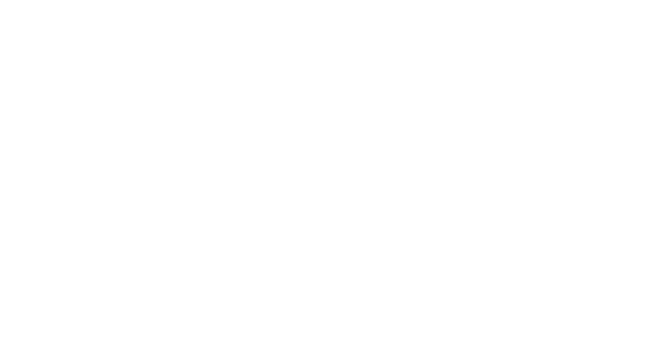
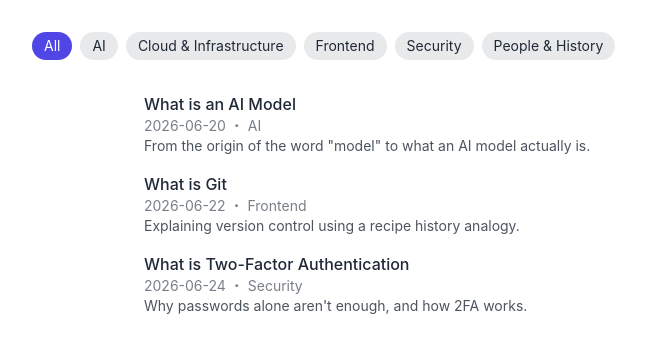
Before and after one commit to kkoisland/cast-pub, a React (Vite) app: page /articles in a window 1280 px wide. Before the commit this address had no page. Shown: the top 352 px of the page, without its empty margins (160-806 px from the left). Built offline with nearby package versions, Linux system fonts and the light colour scheme.

Commit message:
feat: add article list page with category filtering

```diff
--- a/src/App.tsx
+++ b/src/App.tsx
@@ -2,6 +2,7 @@
 import { Route, Routes } from "react-router-dom";
 import ja from "./i18n/ja";
 import en from "./i18n/en";
+import ArticleList from "./pages/ArticleList";
 
 const locale = navigator.language.startsWith("ja") ? "ja" : "en";
 const messages = locale === "ja" ? ja : en;
@@ -12,6 +13,7 @@
 			<Routes>
 				<Route path="/" element={<div>Home</div>} />
 				<Route path="/about" element={<div>About</div>} />
+				<Route path="/articles" element={<ArticleList />} />
 			</Routes>
 		</IntlProvider>
 	);
--- /dev/null
+++ b/src/categories.ts
@@ -0,0 +1,15 @@
+import type { Locale } from "./types";
+
+export const categories: { slug: string; label: Record<Locale, string> }[] = [
+	{ slug: "ai", label: { ja: "AI", en: "AI" } },
+	{
+		slug: "cloud-infra",
+		label: { ja: "クラウド・インフラ", en: "Cloud & Infrastructure" },
+	},
+	{ slug: "frontend", label: { ja: "フロントエンド技術", en: "Frontend" } },
+	{ slug: "security", label: { ja: "セキュリティ", en: "Security" } },
+	{
+		slug: "people-history",
+		label: { ja: "人物・歴史", en: "People & History" },
+	},
+];
--- a/src/i18n/en.ts
+++ b/src/i18n/en.ts
@@ -1,6 +1,8 @@
 const messages = {
 	"nav.home": "Home",
 	"nav.about": "About",
+	"article.all": "All",
+	"article.empty": "No articles in this category yet",
 };
 
 export default messages;
--- a/src/i18n/ja.ts
+++ b/src/i18n/ja.ts
@@ -1,6 +1,8 @@
 const messages = {
 	"nav.home": "ホーム",
 	"nav.about": "このブログについて",
+	"article.all": "すべて",
+	"article.empty": "このカテゴリの記事はまだありません",
 };
 
 export default messages;
--- /dev/null
+++ b/src/mockArticles.ts
@@ -0,0 +1,58 @@
+import type { Article } from "./types";
+
+export const mockArticles: Article[] = [
+	{
+		id: "1",
+		category: "ai",
+		publishedAt: "2026-06-20",
+		translations: {
+			ja: {
+				title: "AIモデルとは",
+				excerpt:
+					"「モデル」という言葉の由来から、AIモデルの正体までを解説します。",
+				body: "...",
+			},
+			en: {
+				title: "What is an AI Model",
+				excerpt:
+					'From the origin of the word "model" to what an AI model actually is.',
+				body: "...",
+			},
+		},
+	},
+	{
+		id: "2",
+		category: "frontend",
+		publishedAt: "2026-06-22",
+		translations: {
+			ja: {
+				title: "Gitとは何か",
+				excerpt:
+					"バージョン管理の仕組みを、料理のレシピ履歴に例えて説明します。",
+				body: "...",
+			},
+			en: {
+				title: "What is Git",
+				excerpt: "Explaining version control using a recipe history analogy.",
+				body: "...",
+			},
+		},
+	},
+	{
+		id: "3",
+		category: "security",
+		publishedAt: "2026-06-24",
+		translations: {
+			ja: {
+				title: "二段階認証とは",
+				excerpt: "パスワードだけでは足りない理由と、二段階認証の仕組み。",
+				body: "...",
+			},
+			en: {
+				title: "What is Two-Factor Authentication",
+				excerpt: "Why passwords alone aren't enough, and how 2FA works.",
+				body: "...",
+			},
+		},
+	},
+];
--- /dev/null
+++ b/src/pages/ArticleList.tsx
@@ -0,0 +1,88 @@
+import { useIntl } from "react-intl";
+import { Link, useSearchParams } from "react-router-dom";
+import { categories } from "../categories";
+import { mockArticles } from "../mockArticles";
+import type { Locale } from "../types";
+
+const ArticleList = () => {
+	const intl = useIntl();
+	const locale = intl.locale as Locale;
+	const [searchParams, setSearchParams] = useSearchParams();
+	const selectedCategory = searchParams.get("category");
+
+	const filteredArticles = selectedCategory
+		? mockArticles.filter((article) => article.category === selectedCategory)
+		: mockArticles;
+
+	const handleSelectCategory = (slug: string | null) => {
+		setSearchParams(slug ? { category: slug } : {});
+	};
+
+	return (
+		<div className="px-4 py-8">
+			<div className="mx-auto mb-6 flex max-w-4xl flex-wrap gap-2">
+				<button
+					type="button"
+					onClick={() => handleSelectCategory(null)}
+					className={`rounded-full px-3 py-1 text-sm ${
+						selectedCategory === null
+							? "bg-accent text-white"
+							: "bg-foreground/10"
+					}`}
+				>
+					{intl.formatMessage({ id: "article.all" })}
+				</button>
+				{categories.map((category) => (
+					<button
+						type="button"
+						key={category.slug}
+						onClick={() => handleSelectCategory(category.slug)}
+						className={`rounded-full px-3 py-1 text-sm ${
+							selectedCategory === category.slug
+								? "bg-accent text-white"
+								: "bg-foreground/10"
+						}`}
+					>
+						{category.label[locale]}
+					</button>
+				))}
+			</div>
+
+			<div className="mx-auto max-w-2xl">
+				{filteredArticles.length === 0 ? (
+					<p className="text-foreground/60">
+						{intl.formatMessage({ id: "article.empty" })}
+					</p>
+				) : (
+					<ul>
+						{filteredArticles.map((article) => {
+							const content = article.translations[locale];
+							const categoryLabel =
+								categories.find((c) => c.slug === article.category)?.label[
+									locale
+								] ?? article.category;
+							return (
+								<li key={article.id} className="py-2">
+									<Link
+										to={`/articles/${article.id}`}
+										className="font-medium hover:text-accent"
+									>
+										{content.title}
+									</Link>
+									<div className="text-sm text-foreground/60">
+										{article.publishedAt} ・ {categoryLabel}
+									</div>
+									<p className="text-sm text-foreground/80">
+										{content.excerpt}
+									</p>
+								</li>
+							);
+						})}
+					</ul>
+				)}
+			</div>
+		</div>
+	);
+};
+
+export default ArticleList;
--- /dev/null
+++ b/src/types.ts
@@ -0,0 +1,14 @@
+export type Locale = "ja" | "en";
+export interface ArticleContent {
+	title: string;
+	excerpt: string;
+	body: string;
+}
+
+export interface Article {
+	id: string;
+	category: string; // slug from categories.ts, not a display label
+	publishedAt: string;
+	updatedAt?: string; // set only when content is added or edited after publishing
+	translations: Record<Locale, ArticleContent>;
+}
```
